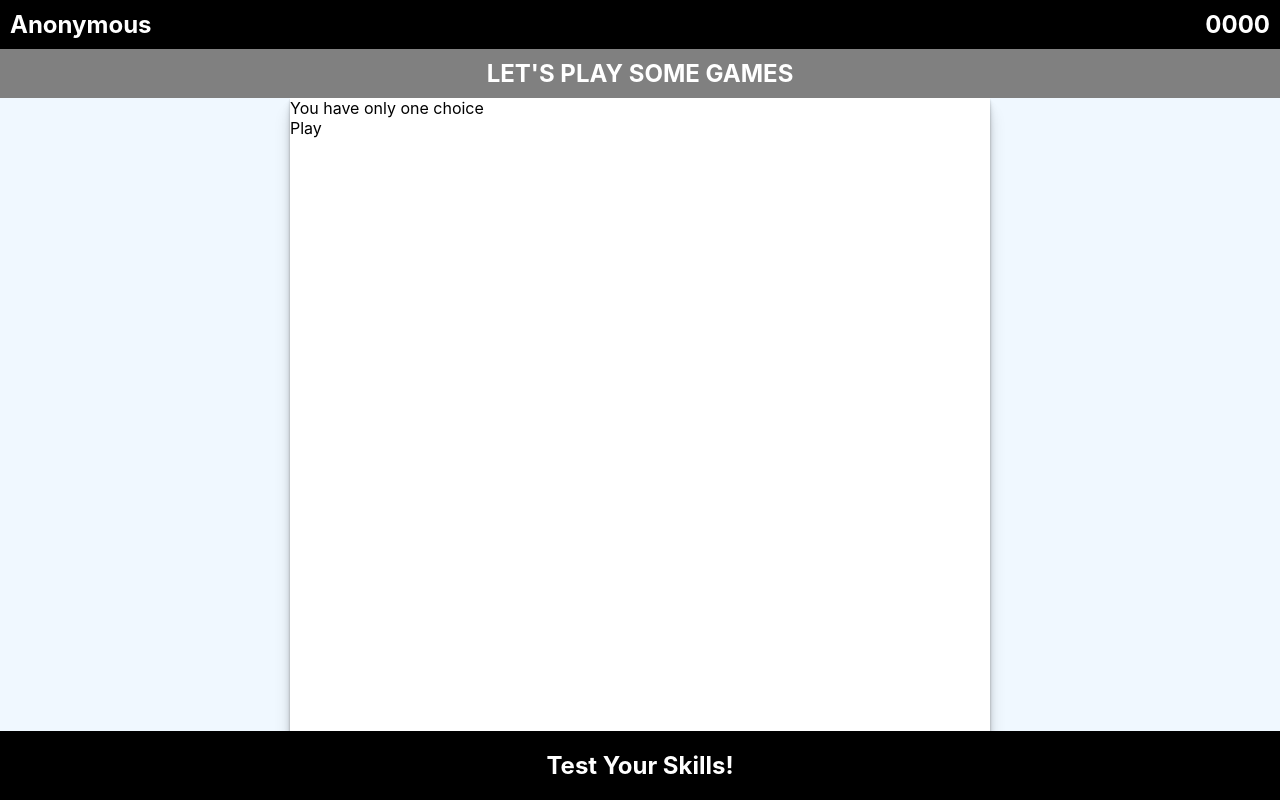
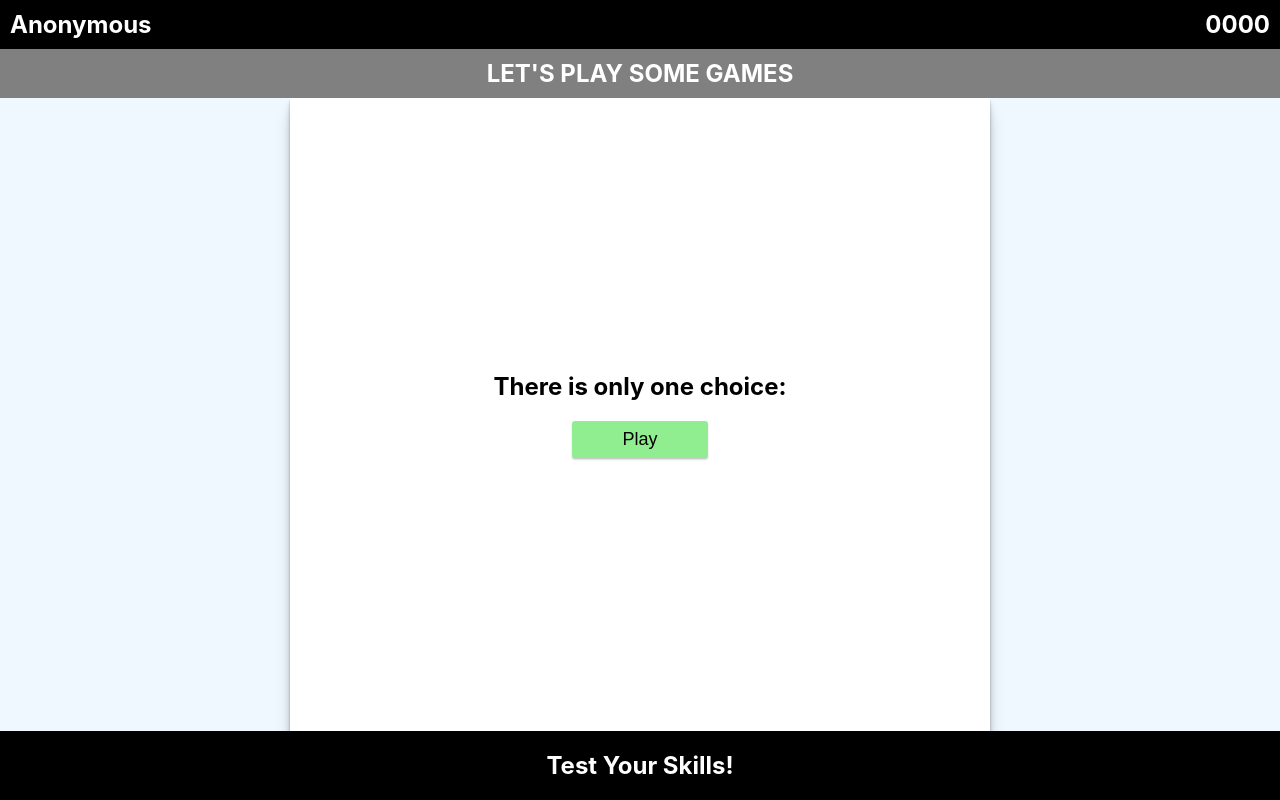
Before and after one commit to leavemydogalone/LetsPlaySomeGames, a React (Create React App) app: page / in a window 1280 px wide. Built offline with nearby package versions, Linux system fonts and the light colour scheme.

Commit message:
main menu styles

```diff
--- /dev/null
+++ b/src/components/Button.tsx
@@ -0,0 +1,14 @@
+import React from "react";
+
+type Props = {
+  text: string;
+  handleClick: () => void;
+};
+
+export default function Button({ handleClick, text }: Props) {
+  return (
+    <button className="theButton" onClick={handleClick}>
+      {text}
+    </button>
+  );
+}
--- a/src/main.scss
+++ b/src/main.scss
@@ -4,4 +4,5 @@
 @use "styles/nav";
 @use "styles/footer";
 
+@use "styles/reuasableComponents";
 @use "styles/gameController";
--- a/src/scenes/MainMenu.tsx
+++ b/src/scenes/MainMenu.tsx
@@ -1,11 +1,16 @@
 import React from "react";
+import Button from "../components/Button";
 
 export default function MainMenu() {
   return (
-    <div>
-      You have only one choice
-      <br />
-      Play
+    <div className="mainMenu">
+      <h2 className="title">There is only one choice:</h2>
+      <Button
+        text="Play"
+        handleClick={() => {
+          return;
+        }}
+      />
     </div>
   );
 }
--- a/src/styles/_gameController.scss
+++ b/src/styles/_gameController.scss
@@ -12,3 +12,15 @@
       0 16px 16px rgba(0, 0, 0, 0.12);
   }
 }
+
+.mainMenu {
+  height: 100%;
+  display: flex;
+  flex-direction: column;
+  justify-content: center;
+  align-items: center;
+
+  h2 {
+    margin-bottom: 20px;
+  }
+}
--- /dev/null
+++ b/src/styles/_reuasableComponents.scss
@@ -0,0 +1,26 @@
+@use "variables" as v;
+
+.theButton {
+  background-color: v.$button-color;
+  color: v.$button-text-color;
+  padding: 8px 50px;
+  border-radius: 3px;
+  font-size: v.$regular-font-size;
+  transform-style: preserve-3d;
+  transition: all 0.2s;
+  border: none;
+  box-shadow: 0 1px 1px rgba(0, 0, 0, 0.12), 0 2px 2px rgba(0, 0, 0, 0.12);
+}
+
+.theButton:hover,
+.theButton:focus {
+  cursor: pointer;
+  transform: translateY(-2px);
+  box-shadow: 0 1px 1px rgba(0, 0, 0, 0.12), 0 2px 2px rgba(0, 0, 0, 0.12),
+    0 4px 4px rgba(0, 0, 0, 0.12);
+  filter: brightness(1.02);
+}
+.theButton:active {
+  box-shadow: 0 1px 1px rgba(0, 0, 0, 0.12), 0 2px 2px rgba(0, 0, 0, 0.12);
+  transform: translateY(0px);
+}
--- a/src/styles/_variables.scss
+++ b/src/styles/_variables.scss
@@ -3,3 +3,9 @@ $dark-background-color: black;
 
 $dark-text-color: black;
 $light-text-color: white;
+
+$button-color: lightgreen;
+$button-text-color: black;
+
+$regular-font-size: 18px;
+$title-font-size: 40px;
```
